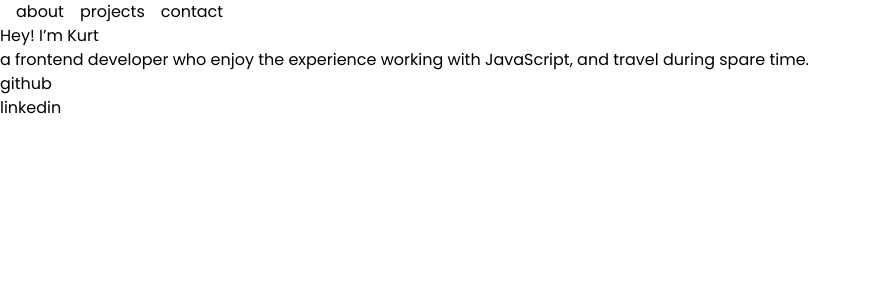
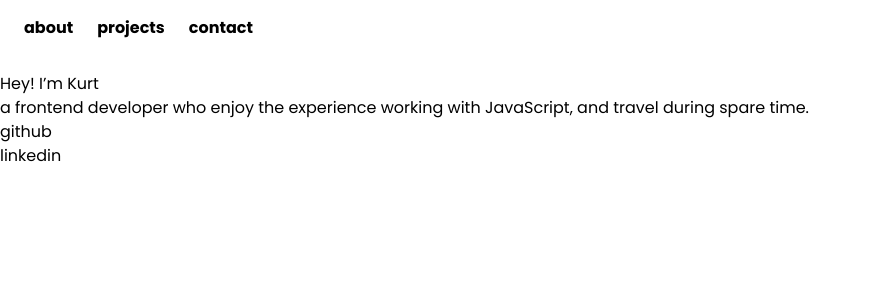
Before and after one commit to kurtobando/simple-portfolio, a Next.js app: page / in a window 1280 px wide. Shown: the top 300 px of the page, without its empty margins (0-871 px from the left). Built offline with nearby package versions, Linux system fonts and the light colour scheme.

Commit message:
styles Navigation component

```diff
--- /dev/null
+++ b/components/Navigation.module.css
@@ -0,0 +1,16 @@
+.Navigation {
+    @apply flex;
+    @apply flex-row;
+}
+
+.Navigation li a {
+    @apply ml-6 px-0 py-4;
+    @apply font-bold;
+    @apply inline-block;
+    border-bottom: 1rem solid #ffffff;
+}
+
+.Navigation li a:hover {
+    @apply border-b-4 border-primary;
+    @apply text-primary;
+}
--- a/components/Navigation.tsx
+++ b/components/Navigation.tsx
@@ -1,4 +1,5 @@
 import Link from "next/link"
+import styles from "./Navigation.module.css"
 
 export default function Navigation() {
     const URL = {
@@ -8,20 +9,20 @@ export default function Navigation() {
     }
 
     return (
-        <ul className="flex flex-row">
-            <li className="ml-4">
+        <ul className={styles.Navigation}>
+            <li>
                 <Link href={URL.HOME}>
-                    <a className="hover:underline">about</a>
+                    <a>about</a>
                 </Link>
             </li>
-            <li className="ml-4">
+            <li>
                 <Link href={URL.PROJECTS}>
-                    <a className="hover:underline">projects</a>
+                    <a>projects</a>
                 </Link>
             </li>
-            <li className="ml-4">
+            <li>
                 <Link href={URL.CONTACT}>
-                    <a className="hover:underline">contact</a>
+                    <a>contact</a>
                 </Link>
             </li>
         </ul>
```
